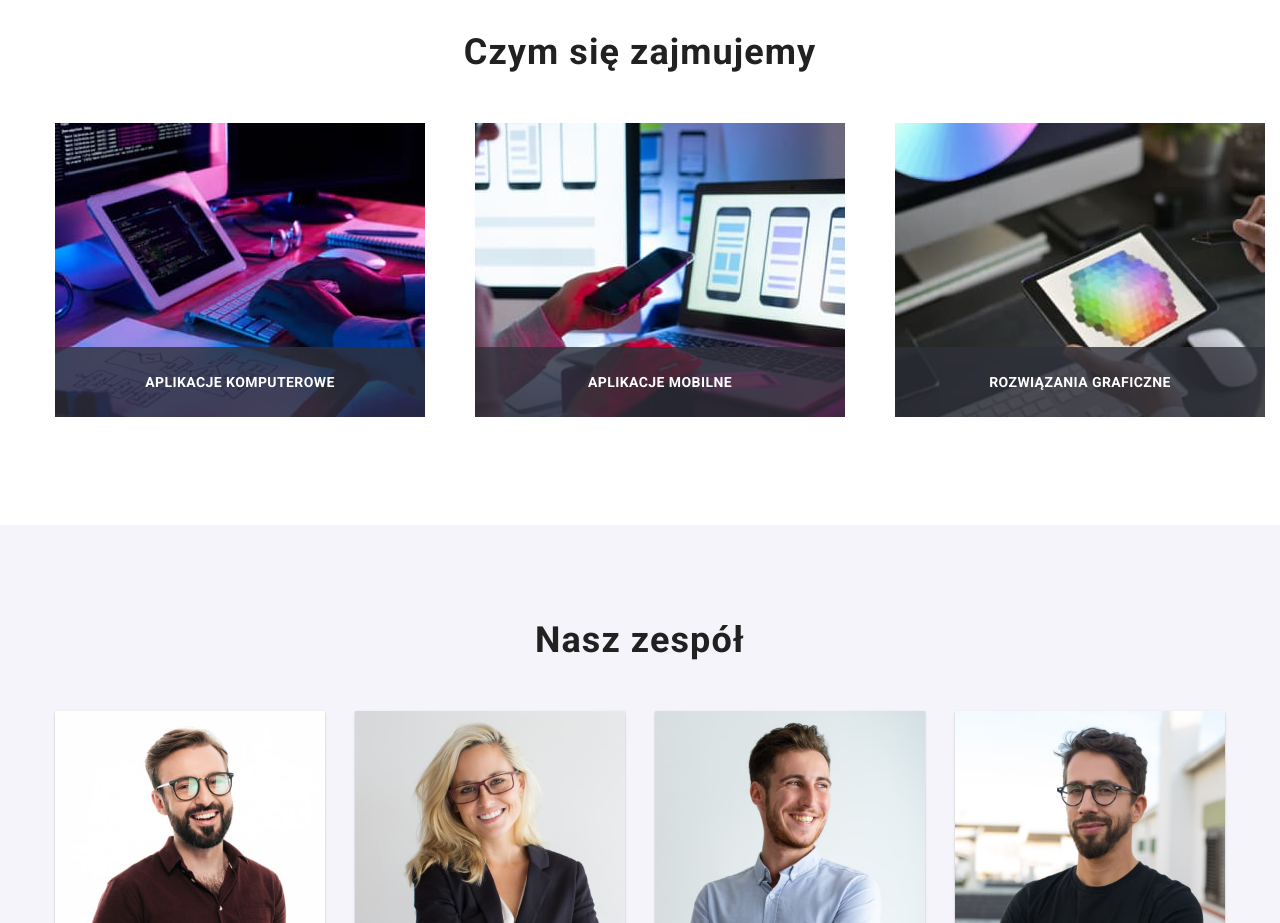
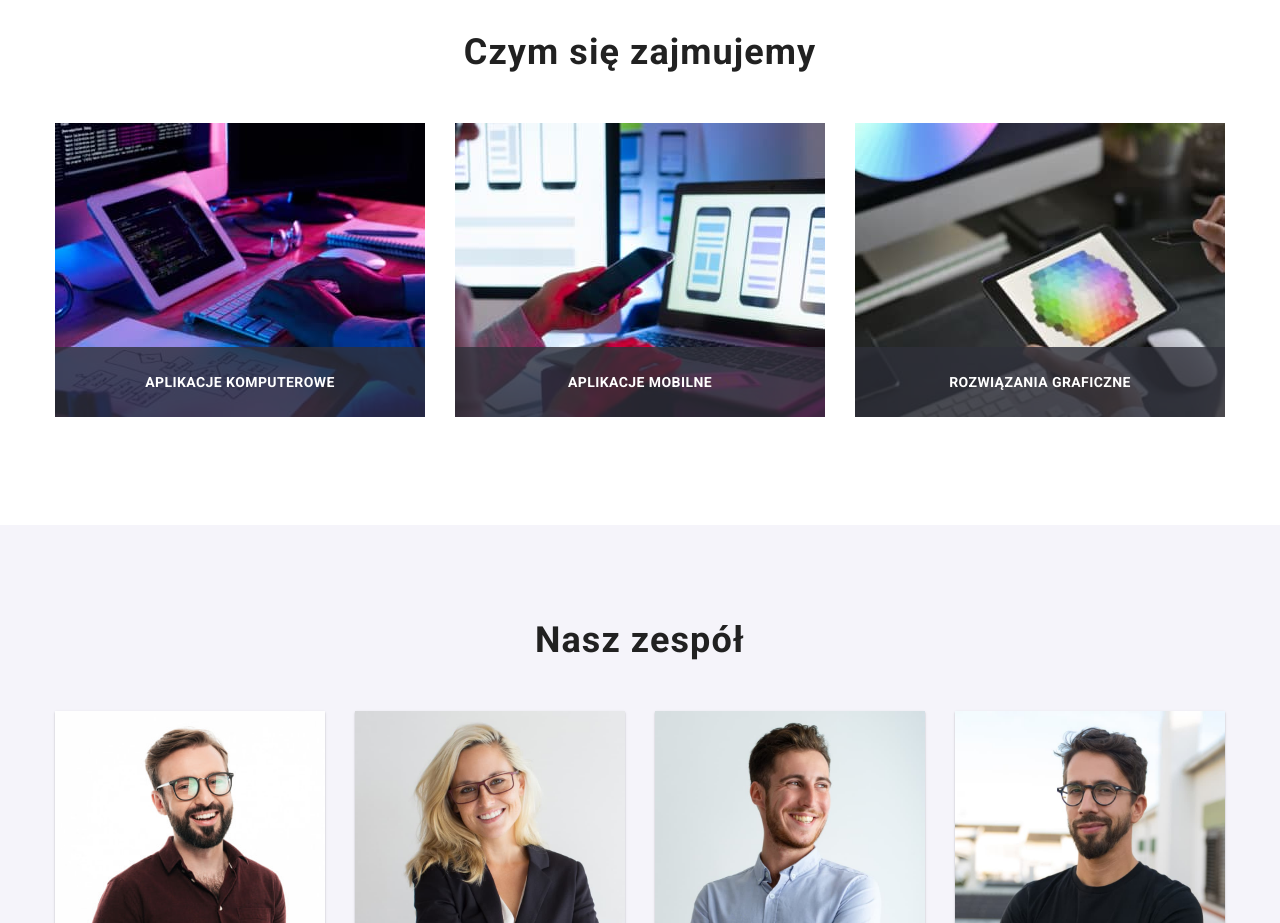
Before and after one commit to MichalC98/goit-markup-hw-08, a plain HTML site: page index.html in a window 1280 px wide. Shown: the part 1160-2083 px from the top of the page. Drawn offline with nearby package versions, Linux system fonts and the light colour scheme.

Commit message:
small fix

```diff
--- a/sass/components/_index-page.scss
+++ b/sass/components/_index-page.scss
@@ -144,7 +144,6 @@
 .offer {
     display: none;
 }
-@media (min-width: 768px) {}
 @media (min-width: 1200px) {
     .offer {
         display: flex;
@@ -172,7 +171,7 @@
 
 
 .offer__grup {
-    margin-left: 50px;
+    margin-left: 30px;
 
     &:first-child {
         margin-left: 0px;
```
Also changed, not shown: css/main.min.css, 1 other file.
